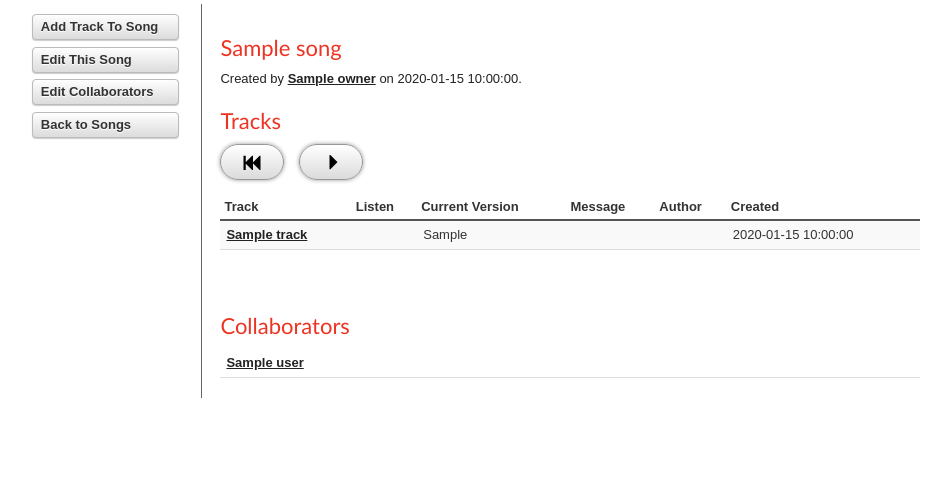
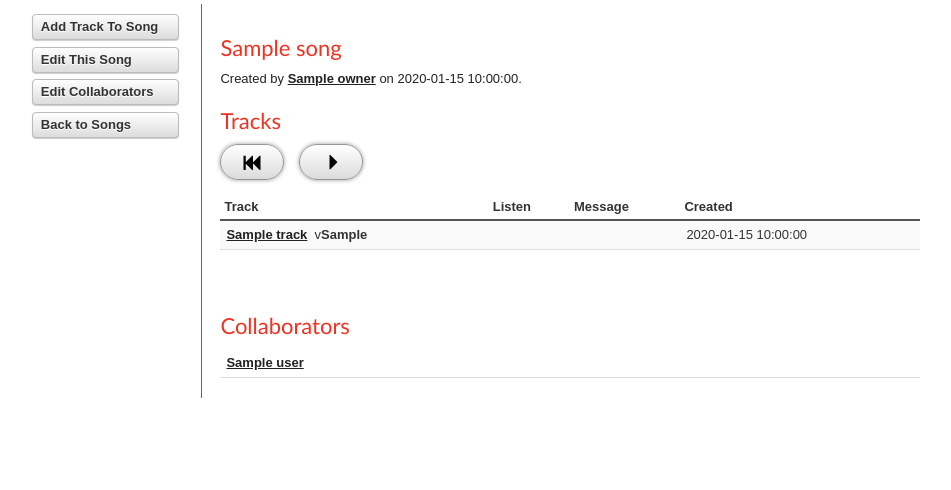
Before and after one commit to cdzombak/colab, a CakePHP app: the page made by colab/app/View/Songs/view.ctp in a window 1280 px wide. Shown: the part 183-673 px from the top of the page, without its empty margins (162-1113 px from the left). Run offline with PHP 8.4 and a stand-in for CakePHP, Linux system fonts and the light colour scheme; the template is opened without the code that fills it: most values are stand-ins (such as "Sample title", 1, 10 or a date in 2020); data that the repository does not hold is empty; some libraries are stand-ins or nearby versions.

Commit message:
update songs view

```diff
--- a/colab/app/View/Songs/view.ctp
+++ b/colab/app/View/Songs/view.ctp
@@ -10,16 +10,14 @@
 	<tr>
 		<th>Track</th>
 		<th>Listen</th>
-		<th>Current Version</th>
 		<th>Message</th>
-		<th>Author</th>
 		<th>Created</th>
 	</tr>
 		<?php
 		//array_reverse($track['TrackVersion']);
 		foreach($song['Track'] as $track) { ?>
 		<tr>
-			<td><?php echo $this->Html->link($track['name'], array('controller' => 'tracks', 'action' => 'view', $track['id'])); ?></td>
+			<td><?php echo $this->Html->link($track['name'], array('controller' => 'tracks', 'action' => 'view', $track['id'])); ?>&nbsp;&nbsp;v<strong><?php echo h($track['current_version']); ?></strong></td>
 			<td>
 			<?php
 			$newest = -1;
@@ -28,12 +26,10 @@
 					$newest = $tv['TrackVersions'];
 				}
 			}
-			if ($newest !== -1) { echo '<audio class="audio-track" src="/', $newest['dir'], '/', $newest['filename'], '" controls>get out of 1999 loser</audio>'; }
+			if ($newest !== -1) { echo '<audio class="audio-track" src="/', $newest['dir'], '/', $newest['filename'], '" controls style="width:255px;">get out of 1999 loser</audio>'; }
 			?>
 			</td>
-			<td><?php echo h($track['current_version']); ?>&nbsp;</td>
 			<td><?php echo h($newest['message']);?>&nbsp;</td>
-			<td><?php echo h($newest['author']);?>&nbsp;</td>
 			<td><?php echo h($track['created']); ?>&nbsp;</td>
 		</tr>
 		<?php } ?>
```
